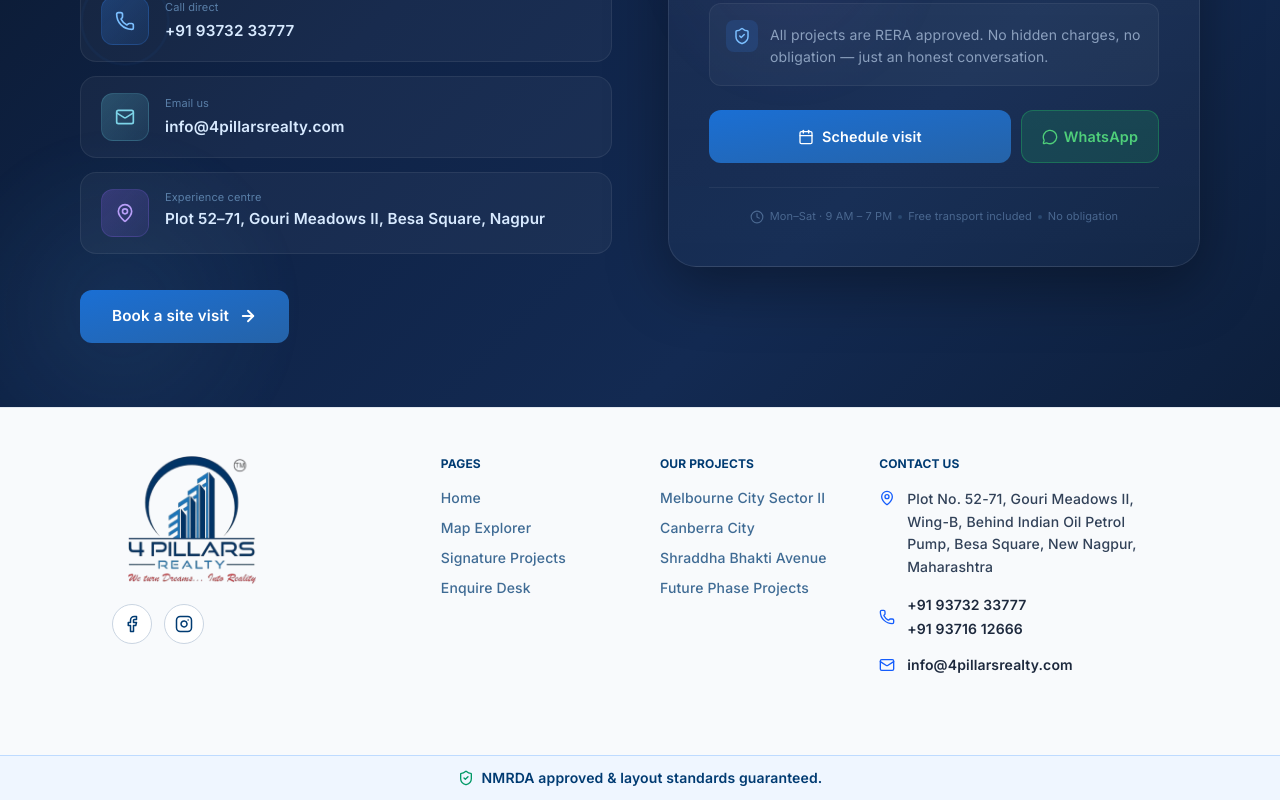
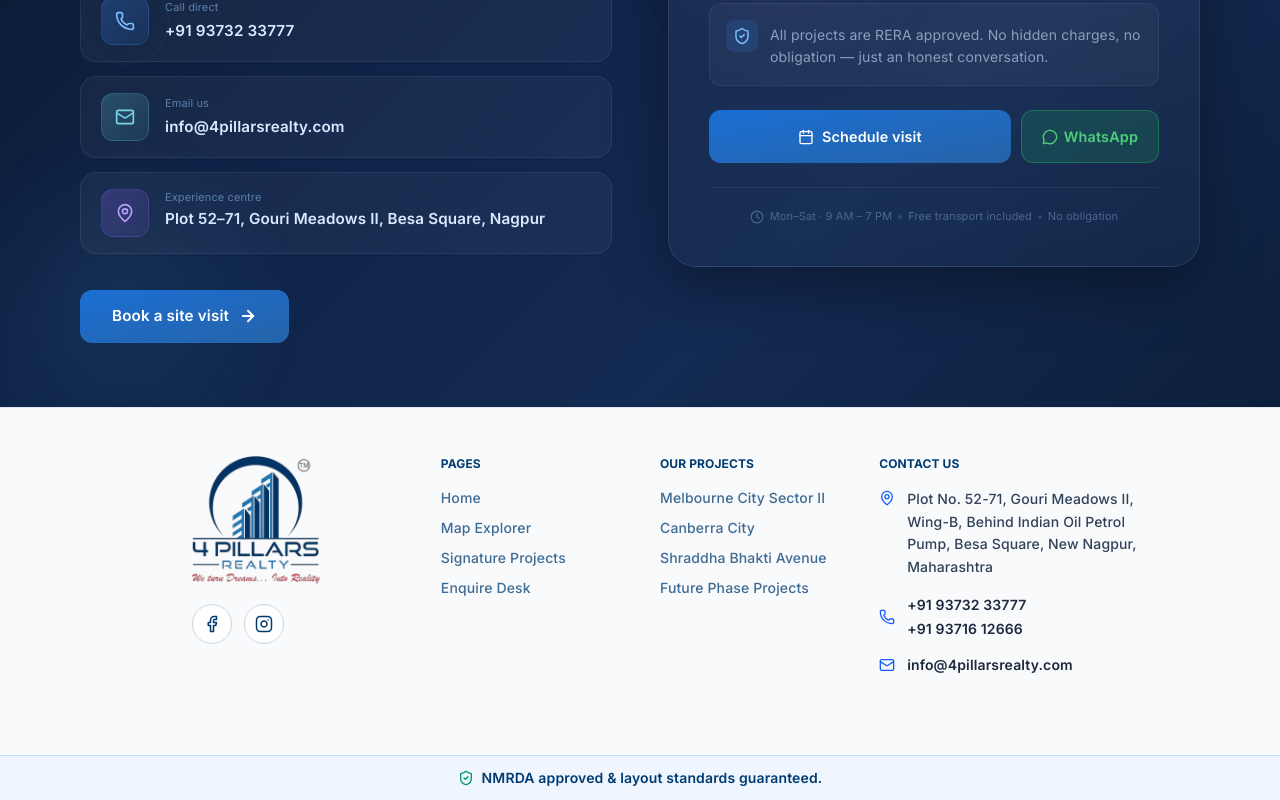
Before and after one commit to scrollfuel-digital/4PillarsRealty, a React (Vite) app in the folder Frontend/: page / in a window 1280 px wide. Shown: the part 5254-6054 px from the top of the page. Built offline with nearby package versions, Linux system fonts and the light colour scheme; no server answers.

Commit message:
this is a responsive 1

```diff
--- a/Frontend/src/components/layout/Footer.tsx
+++ b/Frontend/src/components/layout/Footer.tsx
@@ -51,10 +51,10 @@
       <div className="max-w-7xl mx-auto px-0 sm:px-6 lg:px-8 py-8 sm:py-10 lg:py-12">
         <div className="grid grid-cols-1 sm:grid-cols-2 lg:grid-cols-10 gap-8 sm:gap-10 mb-8">
           {/* Logo + Social — logo left, socials right, on the same row at every size */}
-          <div className="col-span-1 sm:col-span-2 lg:col-span-3 flex flex-row items-center justify-between sm:flex-col sm:items-start sm:justify-start gap-4 sm:gap-5">
+          <div className="col-span-1 sm:col-span-2 lg:col-span-3 flex flex-row items-center justify-between sm:flex-col sm:items-start sm:justify-start gap-4 sm:gap-5 sm:pl-20">
             <button
               onClick={() => handleNavigate("/")}
-              className="hover:opacity-90 transition-all duration-300 sm:pl-4"
+              className="hover:opacity-90 transition-all duration-300 "
               aria-label="4 Pillars Corporate Homepage"
             >
               <img
```
